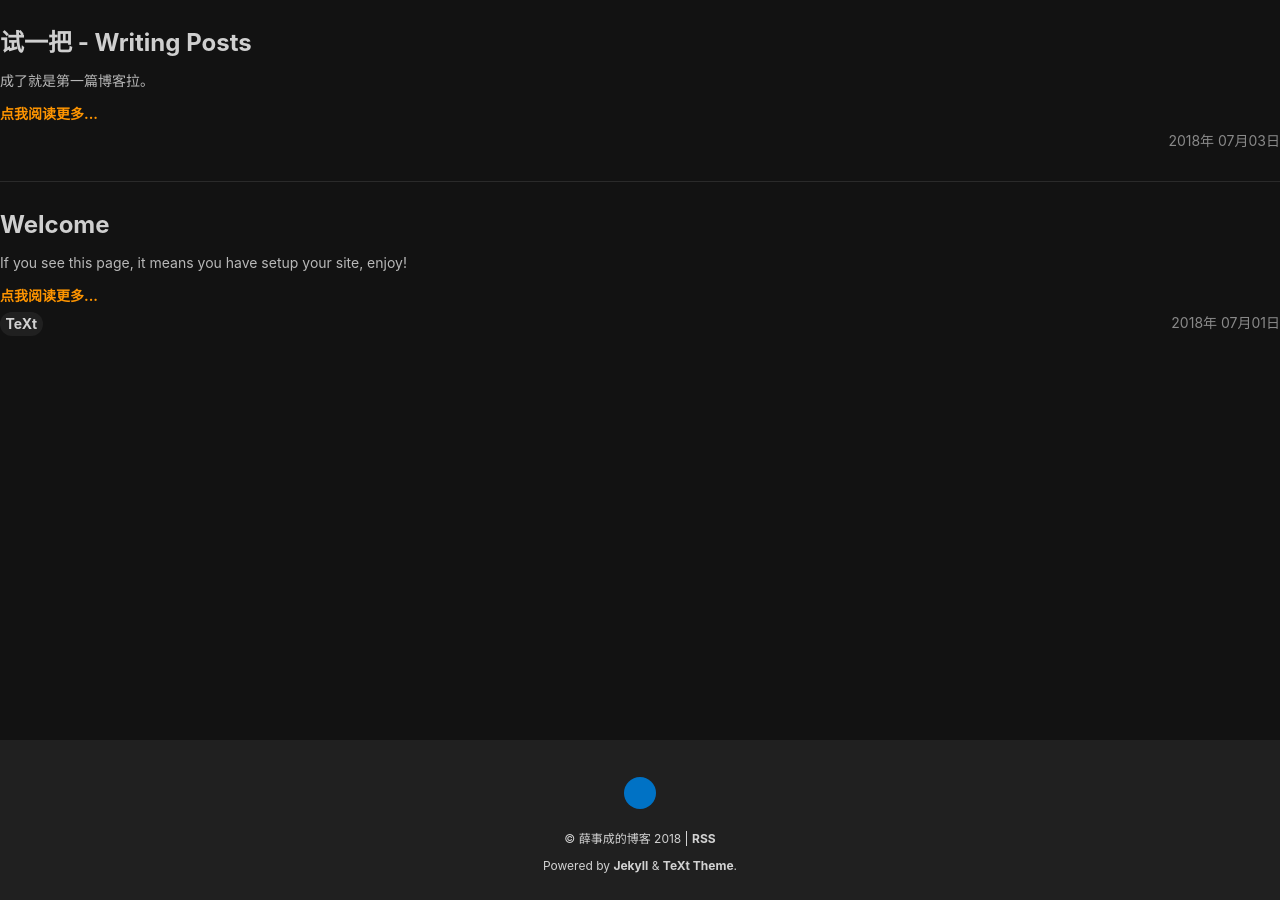
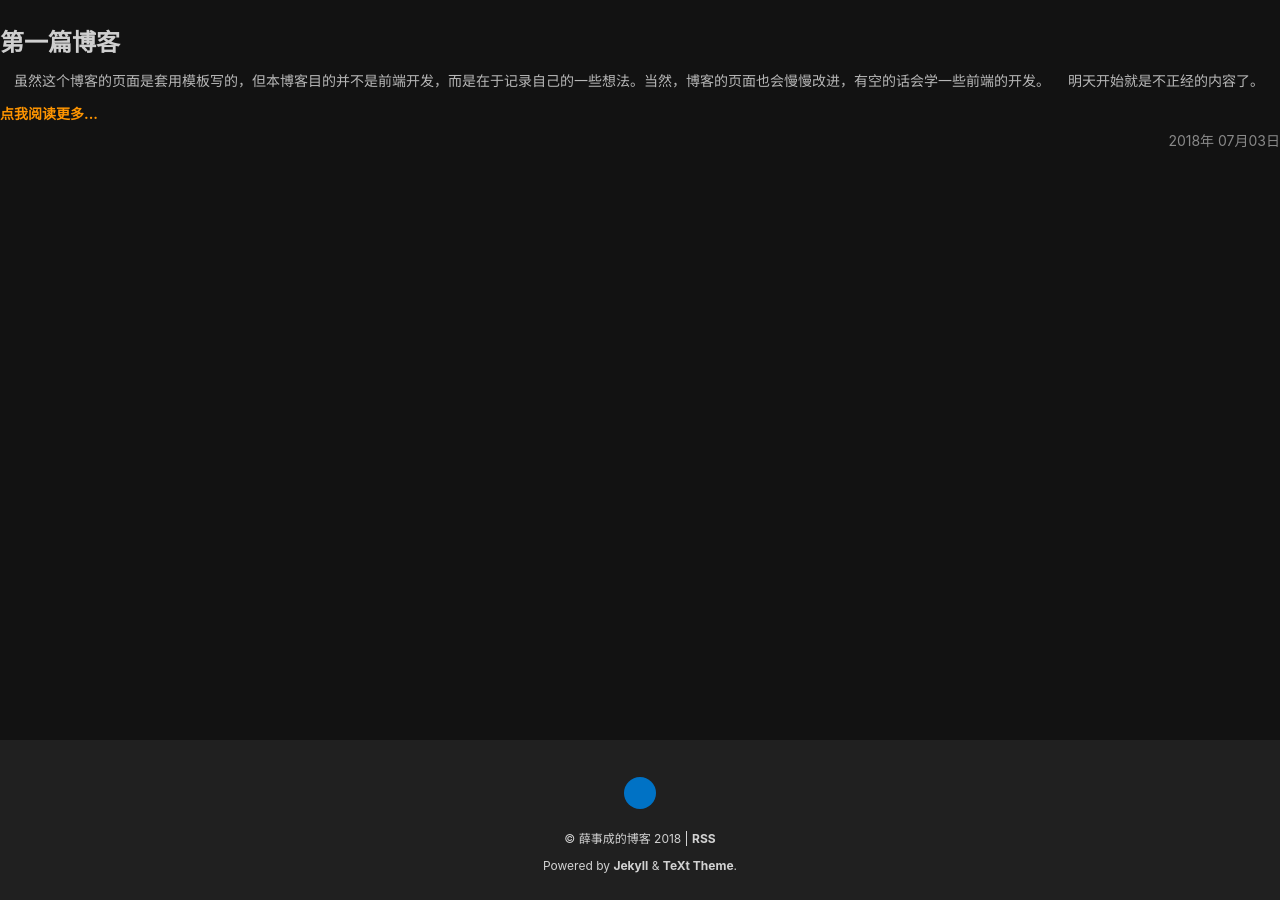
Before and after one commit to FourthNight/FourthNight.github.io, a Jekyll site: the page built from index.html, in a window 1280 px wide. Built offline with Jekyll 4.4.1, drawn with Linux system fonts in a browser that asks for light colours; the list of posts is cut into pages by our own code.

Commit message:
first blog not trying

```diff
--- a/_posts/2018-07-01-welcome.md
+++ /dev/null
@@ -1,17 +0,0 @@
----
-title: Welcome
-key: 20180701
-tags: TeXt
----
-
-If you see this page, it means you have setup your site, enjoy!
-
-<!--more-->
-
-You may want to [config the site](https://tianqi.name/jekyll-TeXt-theme/docs/en/configuration) or [writing a post](https://tianqi.name/jekyll-TeXt-theme/docs/en/writing-posts) next. Please feel free to [create an issue](https://github.com/kitian616/jekyll-TeXt-theme/issues) or [send me email](mailto:kitian616@outlook.com) if you have any questions.
-
----
-
-If you like TeXt, don't forget to give me a star :smile:.
-
-![GitHub stars](https://img.shields.io/github/stars/kitian616/jekyll-TeXt-theme.svg?style=social&label=Stars)
--- a/_posts/2018-07-03-firstblog.md
+++ b/_posts/2018-07-03-firstblog.md
@@ -1,6 +1,7 @@
 ---
 layout: article
-title: 试一把 - Writing Posts
+title: 第一篇博客
 mathjax: true
 ---
-成了就是第一篇博客拉。
+　虽然这个博客的页面是套用模板写的，但本博客目的并不是前端开发，而是在于记录自己的一些想法。当然，博客的页面也会慢慢改进，有空的话会学一些前端的开发。
+　明天开始就是不正经的内容了。
```
